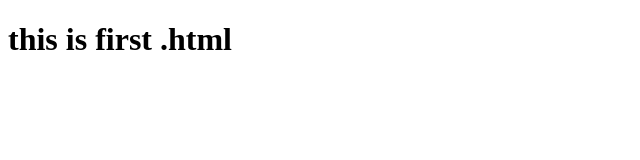
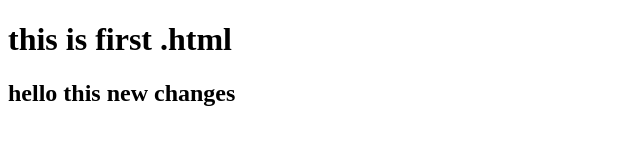
Before and after one commit to terminatorXbgmi/calculator_backhand, a plain HTML site: page first.html in a window 1280 px wide. Shown: the whole page, without its empty margins (0-640 px from the left). Drawn offline with Linux system fonts and the light colour scheme.

Commit message:
chnges in first.htnl

```diff
--- a/first.html
+++ b/first.html
@@ -8,5 +8,6 @@
 </head>
 <body>
     <h1>this is first .html</h1>
+    <h2>hello this new changes</h2>
 </body>
 </html>
```
